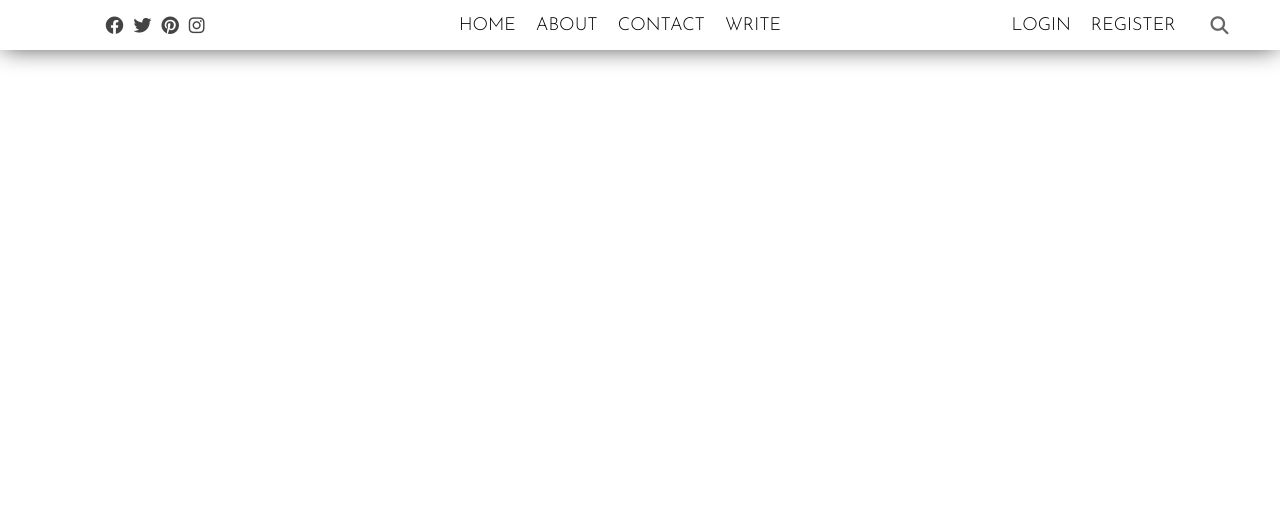
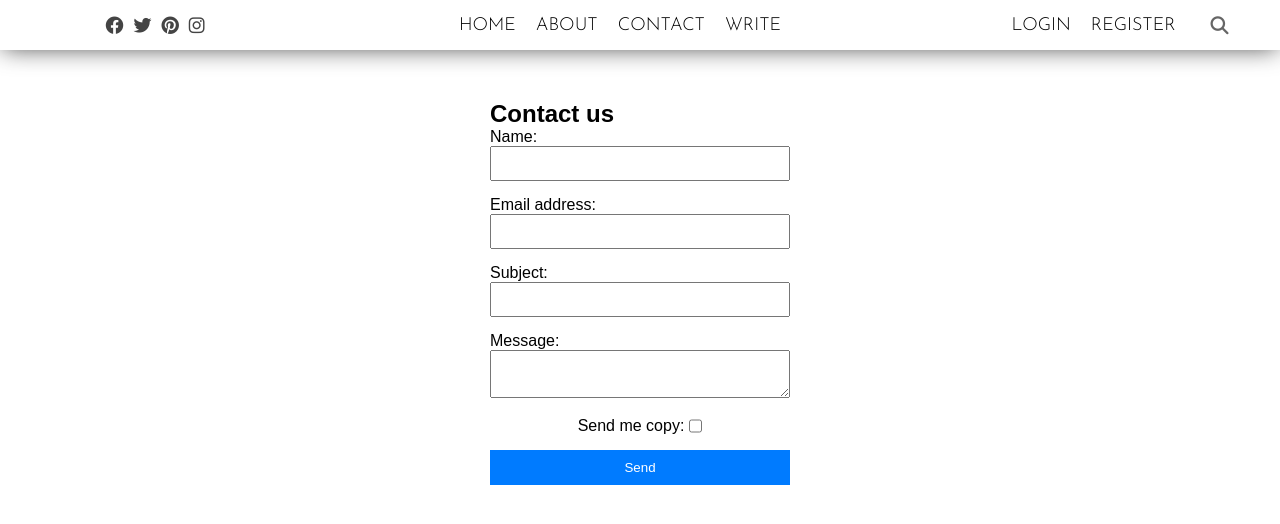
Before and after one commit to adityapandey27/blog, a React (Create React App) app in the folder client/: page /contact in a window 1280 px wide. Shown: the top 524 px of the page. Built offline with nearby package versions, Linux system fonts and the light colour scheme.

Commit message:
about us, contact us, on logout redirect to home page added

```diff
--- a/client/src/App.js
+++ b/client/src/App.js
@@ -7,8 +7,10 @@ import Settings from "./pages/settings/Settings";
 import Single from "./pages/single/Single";
 import Write from "./pages/write/Write";
 import SinglePost from "./components/singlePost/SinglePost";
+import Contact from "./pages/contact/Contact";
 import { Context, ContextProvider } from "./context/Context";
 import { useContext } from "react";
+import AboutUs from "./pages/about/About";
 function App() {
   const {user}=useContext(Context);
   console.log("user============",user);
@@ -25,6 +27,8 @@ function App() {
       <Route path="/write"element={user?<Write/>:<Register/>}/>
       <Route path="/settings" element={user?<Settings/>:<Register/>} />
       <Route path="/post/:postId" element={<Single />} />
+      <Route path="/contact" element={<Contact/>}/>
+      <Route path="/about" element={<AboutUs/>}/>
 
     </Routes>
       {/* <Register /> */}
--- a/client/src/components/topbar/TopBar.jsx
+++ b/client/src/components/topbar/TopBar.jsx
@@ -8,6 +8,7 @@ export default function TopBar() {
   const {user,dispatch}=useContext(Context);
   const handleLogout=()=>{
     dispatch({type:"LOGOUT"});
+    window.location.replace("/");
   }
   return (
     <div className="top">
--- /dev/null
+++ b/client/src/pages/about/About.jsx
@@ -0,0 +1,55 @@
+import React from 'react';
+
+const AboutUs = () => {
+  return (
+    <section style={{ display: 'flex', alignItems: 'center', backgroundColor: '#f2f2f2', minHeight: '100vh', fontFamily: 'Poppins', color: '#333' }}>
+      <div style={{ flex: 1, maxWidth: '6xl', padding: '24px', margin: '0 auto', '@media (min-width: 768px)': { padding: '32px' } }}>
+        <div style={{ display: 'flex', flexWrap: 'wrap' }}>
+          <div style={{ width: '100%', padding: '16px', marginBottom: '20px', '@media (min-width: 768px)': { width: '50%', marginBottom: 0 } }}>
+            <div style={{ position: 'relative', maxWidth: 'md' }}>
+              <img
+                src="https://i.postimg.cc/rF0MKfBV/pexels-andrea-piacquadio-3760263.jpg"
+                alt="aboutimage"
+                style={{ width: '100%', height: 'auto', borderRadius: '8px' }}
+              />
+              <div style={{ position: 'absolute', bottom: 0, right: 0, padding: '16px', backgroundColor: '#fff', border: '4px solid #3498db', borderRadius: '8px', boxShadow: '0px 4px 6px rgba(0, 0, 0, 0.1)' }}>
+                <p style={{ fontSize: '16px', fontWeight: '600', width: '18rem' }}>
+                  <svg xmlns="http://www.w3.org/2000/svg" fill="currentColor" style={{ position: 'absolute', top: 0, left: 0, width: '4rem', height: '4rem', color: '#3498db', opacity: '0.1' }} viewBox="0 0 16 16">
+                    <path d="M12 12a1 1 0 0 0 1-1V8.558a1 1 0 0 0-1-1h-1.388c0-.351.021-.703.062-1.054.062-.372.166-.703.31-.992.145-.29.331-.517.559-.683.227-.186.516-.279.868-.279V3c-.579 0-1.085.124-1.52.372a3.322 3.322 0 0 0-1.085.992 4.92 4.92 0 0 0-.62 1.458A7.712 7.712 0 0 0 9 7.558V11a1 1 0 0 0 1 1h2Zm-6 0a1 1 0 0 0 1-1V8.558a1 1 0 0 0-1-1H4.612c0-.351.021-.703.062-1.054.062-.372.166-.703.31-.992.145-.29.331-.517.559-.683.227-.186.516-.279.868-.279V3c-.579 0-1.085.124-1.52.372a3.322 3.322 0 0 0-1.085.992 4.92 4.92 0 0 0-.62 1.458A7.712 7.712 0 0 0 3 7.558V11a1 1 0 0 0 1 1h2Z"></path>
+                  </svg>{' '}
+                  Successfully Providing high quality content to the world
+                </p>
+              </div>
+            </div>
+          </div>
+          <div style={{ width: '100%', padding: '24px', borderTop: '4px solid #3498db' }}>
+            <div style={{ paddingLeft: '16px', marginBottom: '16px', borderLeft: '4px solid #3498db' }}>
+              <span style={{ fontSize: '12px', color: '#666', textTransform: 'uppercase' }}>Who we are?</span>
+              <h1 style={{ marginTop: '8px', fontSize: '24px', fontWeight: '900', color: '#333' }}>About Us</h1>
+            </div>
+            <p style={{ marginBottom: '16px', fontSize: '16px', lineHeight: '1.75', color: '#666' }}>
+              We are commited to provide top notch, high quality content to the World.
+              If you want to contribut, please register on this platform and you will get the option to wrtie articles.
+            </p>
+            <a
+              href="#"
+              style={{
+                padding: '8px 16px',
+                textDecoration: 'none',
+                color: '#fff',
+                backgroundColor: '#3498db',
+                borderRadius: '4px',
+                transition: 'background-color 0.3s',
+                ':hover': { backgroundColor: '#2980b9' },
+              }}
+            >
+              Learn more
+            </a>
+          </div>
+        </div>
+      </div>
+    </section>
+  );
+};
+
+export default AboutUs;
--- /dev/null
+++ b/client/src/pages/contact/Contact.jsx
@@ -0,0 +1,100 @@
+import React, { useState } from 'react';
+
+export default function Contact() {
+  const [formData, setFormData] = useState({
+    name: '',
+    email: '',
+    subject: '',
+    message: '',
+    sendCopy: false,
+  });
+
+  const handleChange = (e) => {
+    const { name, value, type, checked } = e.target;
+    setFormData((prevData) => ({
+      ...prevData,
+      [name]: type === 'checkbox' ? checked : value,
+    }));
+  };
+
+  const handleSubmit = (e) => {
+    // e.preventDefault();
+    // Add your form submission logic here
+    alert("submited");
+    console.log('Form Data:', formData);
+  };
+
+  return (
+    <form
+      id='form'
+      className='text-center'
+      style={{
+        width: '100%',
+        maxWidth: '300px',
+        margin: '50px auto 0 auto',
+        fontFamily: 'Arial, sans-serif',
+      }}
+      onSubmit={handleSubmit}
+    >
+      <h2>Contact us</h2>
+
+      <label style={{ display: 'block', marginBottom: '15px' }}>
+        Name:
+        <input
+          type='text'
+          name='name'
+          value={formData.name}
+          onChange={handleChange}
+          style={{ width: '100%', padding: '8px', boxSizing: 'border-box' }}
+        />
+      </label>
+
+      <label style={{ display: 'block', marginBottom: '15px' }}>
+        Email address:
+        <input
+          type='email'
+          name='email'
+          value={formData.email}
+          onChange={handleChange}
+          style={{ width: '100%', padding: '8px', boxSizing: 'border-box' }}
+        />
+      </label>
+
+      <label style={{ display: 'block', marginBottom: '15px' }}>
+        Subject:
+        <input
+          type='text'
+          name='subject'
+          value={formData.subject}
+          onChange={handleChange}
+          style={{ width: '100%', padding: '8px', boxSizing: 'border-box' }}
+        />
+      </label>
+
+      <label style={{ display: 'block', marginBottom: '15px' }}>
+        Message:
+        <textarea
+          name='message'
+          value={formData.message}
+          onChange={handleChange}
+          style={{ width: '100%', padding: '8px', boxSizing: 'border-box' }}
+        ></textarea>
+      </label>
+
+      <label style={{ display: 'flex', justifyContent: 'center', marginBottom: '15px' }}>
+        Send me copy:
+        <input
+          type='checkbox'
+          name='sendCopy'
+          checked={formData.sendCopy}
+          onChange={handleChange}
+          style={{ marginLeft: '5px' }}
+        />
+      </label>
+
+      <button type='submit' style={{ width: '100%', padding: '10px', backgroundColor: '#007bff', color: 'white', border: 'none' }}>
+        Send
+      </button>
+    </form>
+  );
+}
```
